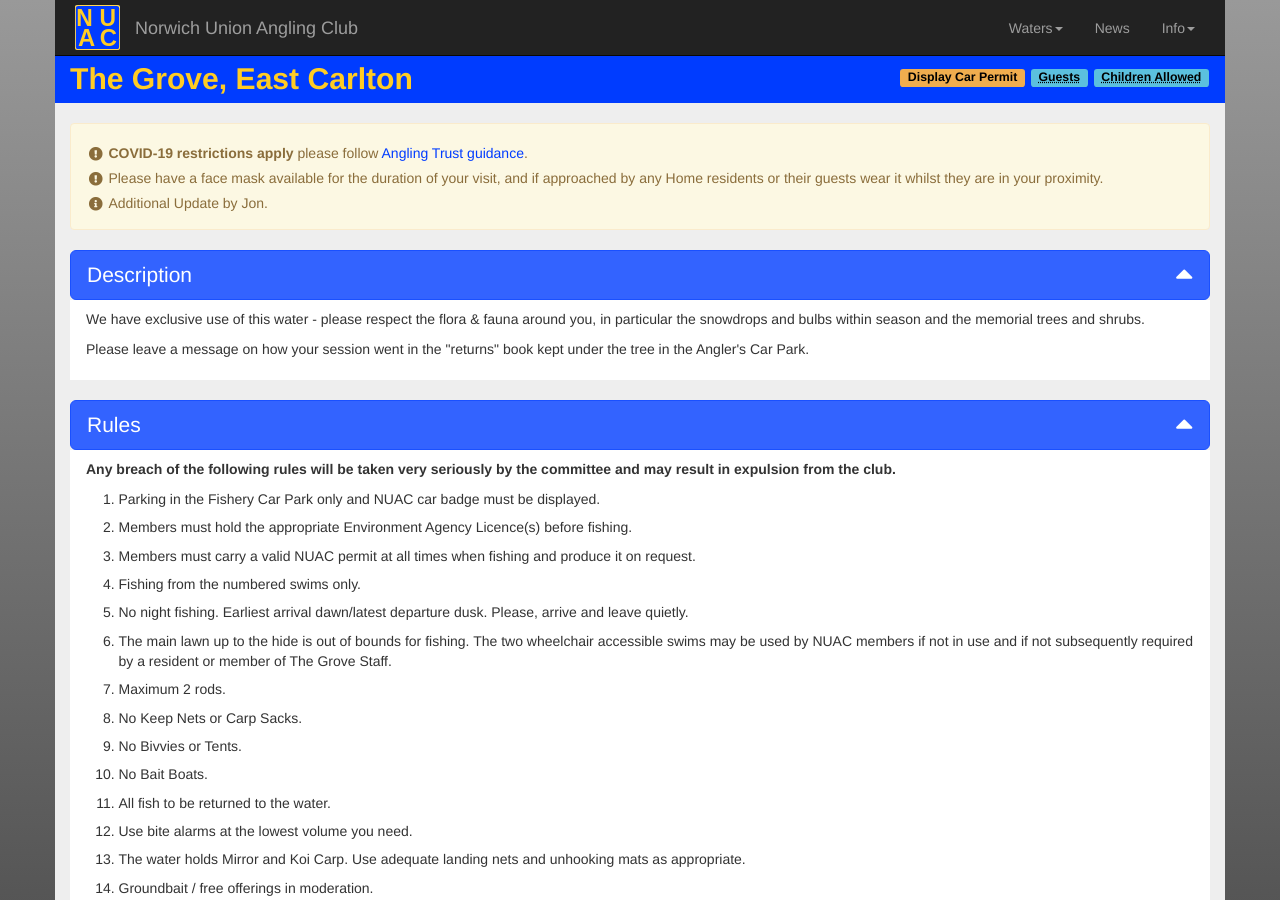
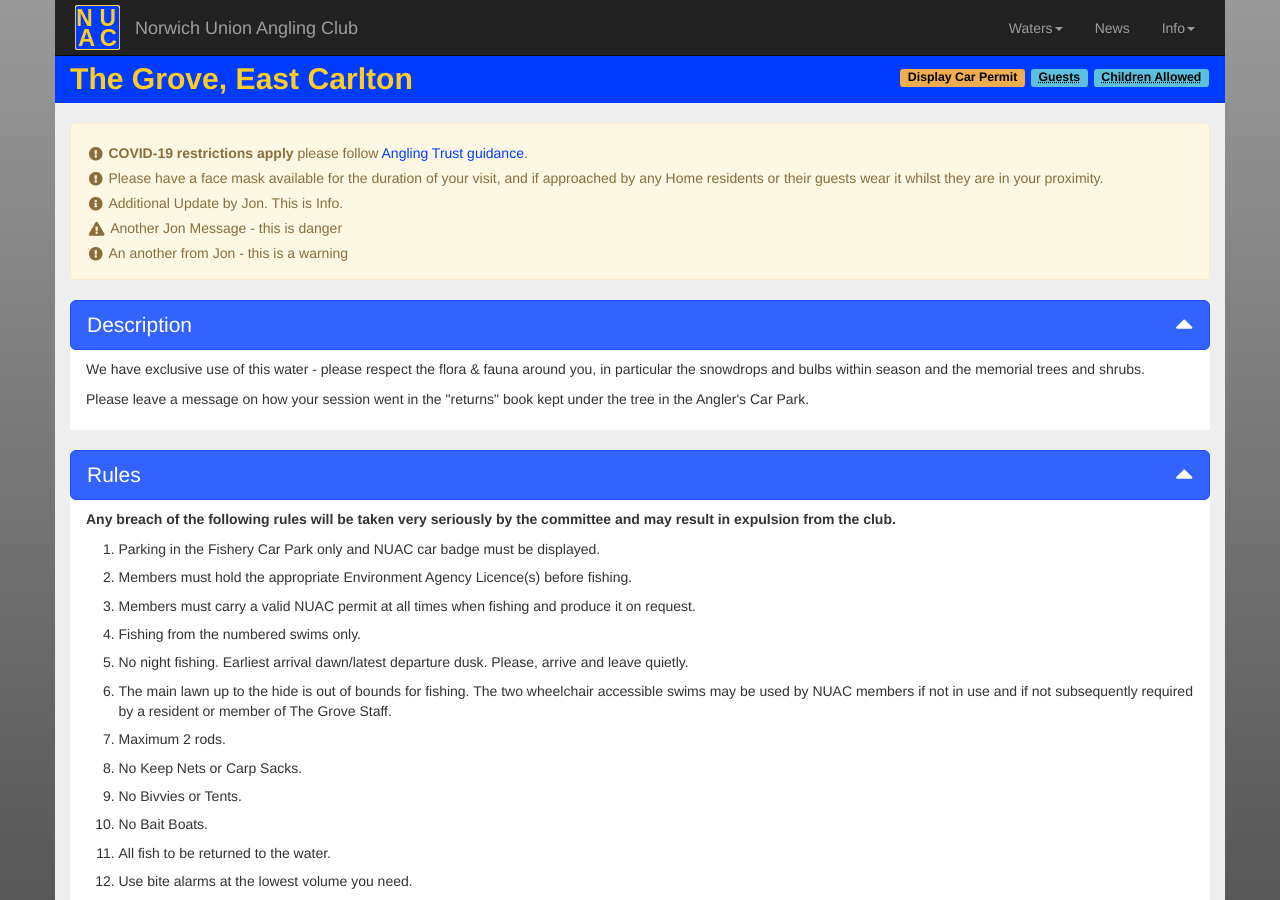
Before and after one commit to nuac-admin/nuac-release-four, a Jekyll site: the page built from _waters/grove.md, in a window 1280 px wide and 900 px high. Built offline with Jekyll 4.4.1, drawn with Linux system fonts in a browser that asks for light colours; nearby versions of some CDN libraries.

Commit message:
Update Manage NUAC Information “water-msg”

```diff
--- a/_data/water-msg.yml
+++ b/_data/water-msg.yml
@@ -10,7 +10,11 @@ grove-messages:
       if approached by any Home residents or their guests wear it whilst they
       are in your proximity.
   - msg-type: info
-    msg-desc: Additional Update by Jon.
+    msg-desc: Additional Update by Jon. This is Info.
+  - msg-type: danger
+    msg-desc: Another Jon Message - this is danger
+  - msg-type: warning
+    msg-desc: An another from Jon - this is a warning
 bif-open-ind: false
 bif-msg-ind: true
 bif-msg-box-type: warning
```
